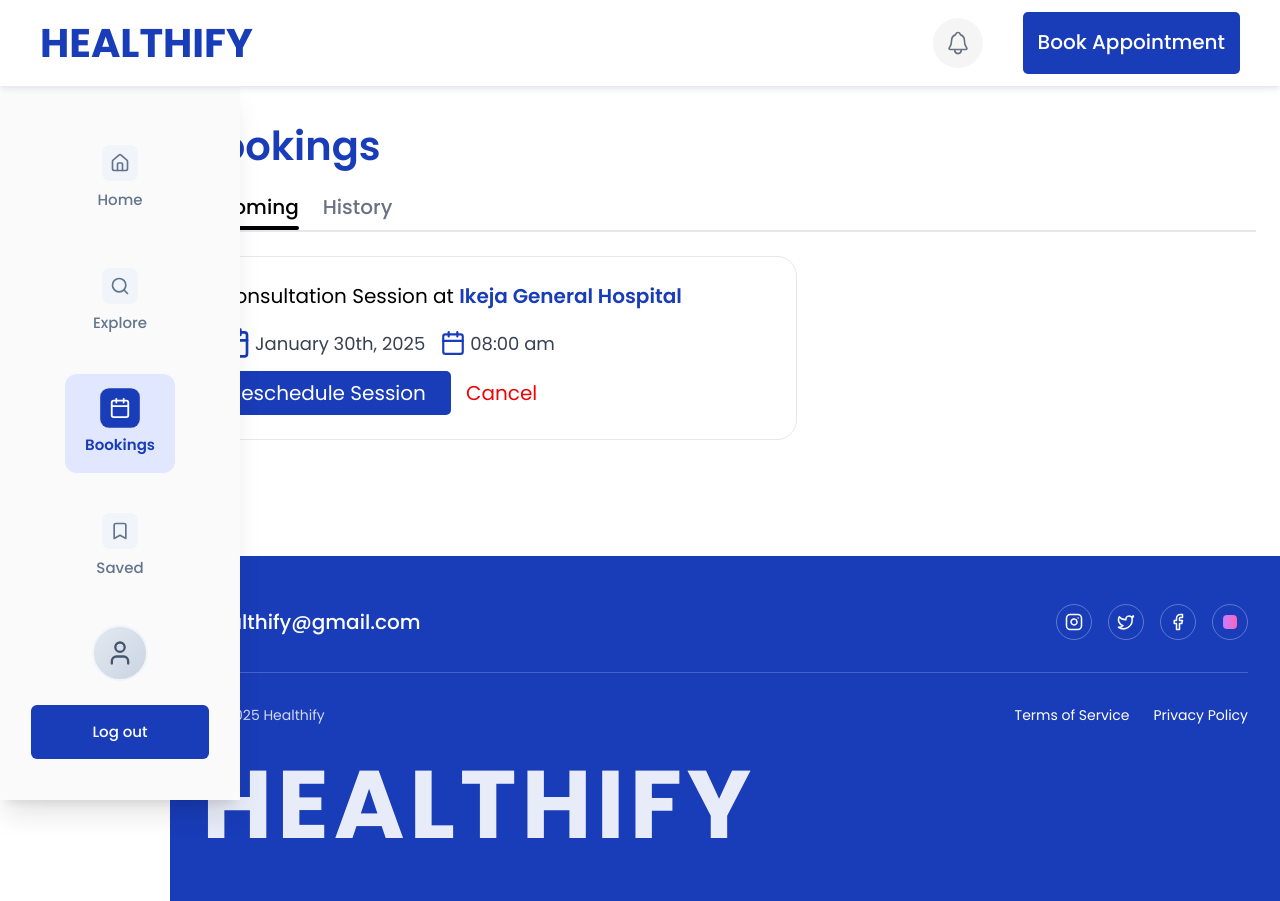
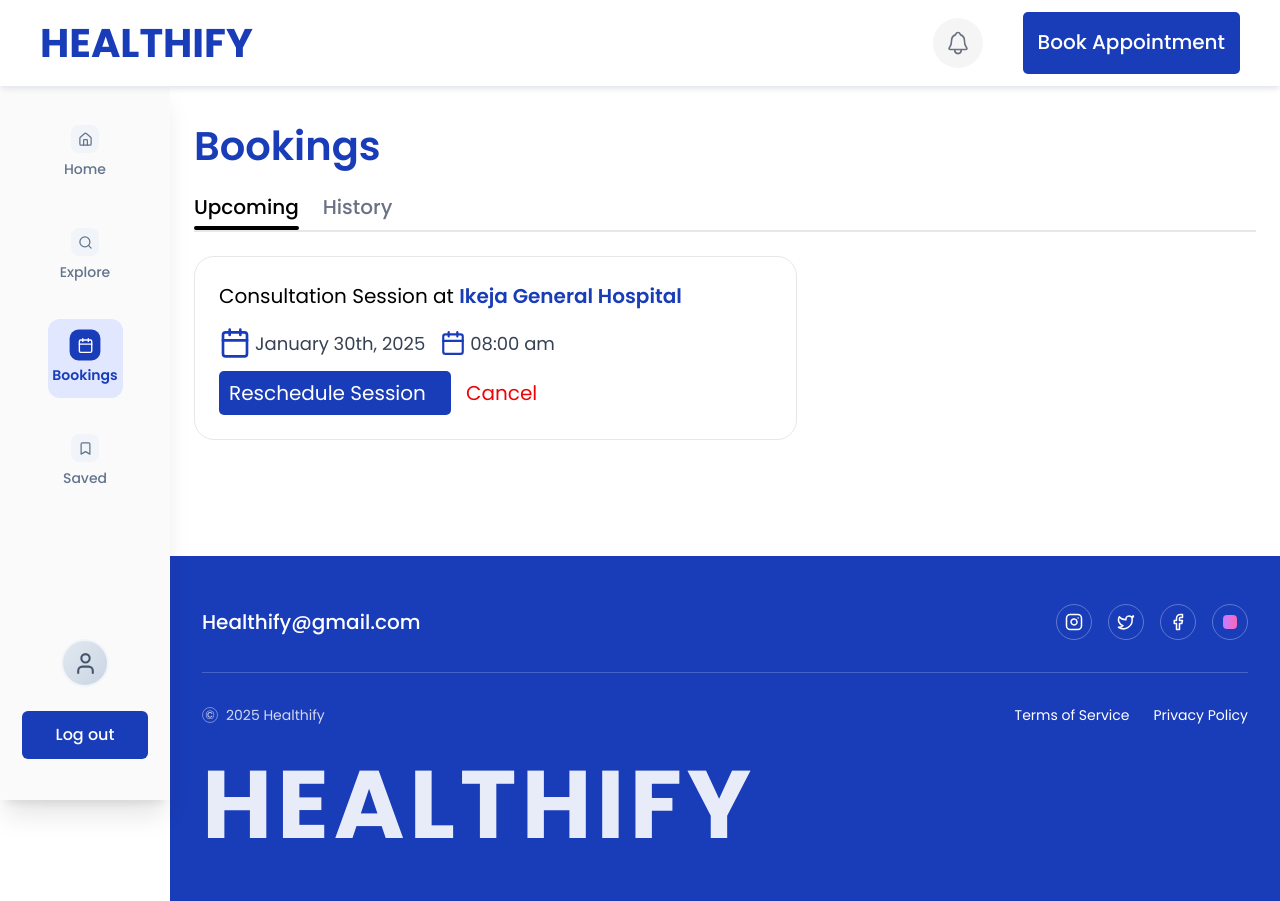
Before and after one commit to BusandCode/healthify, a Next.js app: page /dashboard/bookings in a window 1280 px wide. Built offline with nearby package versions, Linux system fonts and the light colour scheme.

Commit message:
Change UI designs

```diff
--- a/components/NavBar.js
+++ b/components/NavBar.js
@@ -32,11 +32,11 @@ const NavBar = () => {
     <>
       {/* Desktop Navigation - Left Sidebar */}
       <nav className="hidden fixed left-0 top-[80px] bg-[#FAFAFA] shadow-xl
-       backdrop-blur-sm border border-white/20 w-[200px] xl:w-[240px] min-h-[calc(100vh-80px)]
+       backdrop-blur-sm border border-white/20 w-[170px] min-h-[calc(100vh-80px)]
        lg:flex flex-col items-center z-40">
 
         {/* Navigation Items Container - positioned at top */}
-        <div className="flex flex-col items-center gap-6 pt-10 xl:pt-12">
+        <div className="flex flex-col items-center gap-6 pt-8">
           {navItems.slice(0, 4).map((item) => {
             const IconComponent = item.icon;
             const isActive = pathname === item.href ||
@@ -46,19 +46,19 @@ const NavBar = () => {
               <Link
                 key={item.id}
                 href={item.href}
-                className={`flex flex-col cursor-pointer items-center gap-2 px-6 py-3 xl:px-8 xl:py-4 rounded-xl transition-all duration-300 ease-out
-                 hover:bg-indigo-50 hover:-translate-y-0.5 w-[90px] xl:w-[110px] group ${
+                className={`flex flex-col cursor-pointer items-center gap-1.5 px-8 py-3 rounded-xl transition-all duration-300 ease-out
+                 hover:bg-indigo-50 hover:-translate-y-0.5 w-[75px] group ${
                 isActive ? 'bg-indigo-100' : ''
                 }`}
               >
-                <div className={`min-w-8 xl:min-w-9 cursor-pointer min-h-8 xl:min-h-9 rounded-lg flex items-center justify-center transition-all duration-300 ${
+                <div className={`min-w-7 cursor-pointer min-h-7 rounded-lg flex items-center justify-center transition-all duration-300 ${
                   isActive
                     ? 'bg-blue-800 text-white scale-110'
                     : 'bg-slate-100 text-slate-500 group-hover:bg-slate-200'
                 }`}>
-                  <IconComponent size={18} className="xl:w-5 xl:h-5" />
+                  <IconComponent size={15} />
                 </div>
-                <span className={`text-[14px] xl:text-[15px] cursor-pointer font-medium transition-colors duration-300 ${
+                <span className={`text-[14px] cursor-pointer font-medium transition-colors duration-300 ${
                   isActive
                     ? 'text-blue-800 font-semibold'
                     : 'text-slate-500 group-hover:text-slate-700'
@@ -73,17 +73,17 @@ const NavBar = () => {
         {/* Profile Section - positioned at bottom */}
         <Link
           href="/profile"
-          className="mt-auto mb-6 w-12 h-12 xl:w-14 xl:h-14 rounded-full
+          className="mt-auto mb-6 w-12 h-12 rounded-full
           bg-gradient-to-br from-slate-200 to-slate-300 border-2
           border-slate-100 hover:scale-105 transition-transform duration-300 flex items-center justify-center"
         >
-          <User size={25} className="text-slate-600 xl:w-7 xl:h-7" />
+          <User size={25} className="text-slate-600" />
         </Link>
 
         <button
           onClick={handleLogout}
           disabled={isLoggingOut}
-          className='mb-10 w-3/4 bg-blue-800 cursor-pointer text-white py-3 px-4 xl:py-4 xl:text-[15px] rounded-md font-medium hover:bg-blue-900/90 transition-colors duration-200 disabled:opacity-50 disabled:cursor-not-allowed'
+          className='mb-10 w-3/4 bg-blue-800 cursor-pointer text-white py-3 px-4 rounded-md font-medium hover:bg-blue-800/90 transition-colors duration-200 disabled:opacity-50 disabled:cursor-not-allowed'
         >
           {isLoggingOut ? 'Logging out...' : 'Log out'}
         </button>
```
